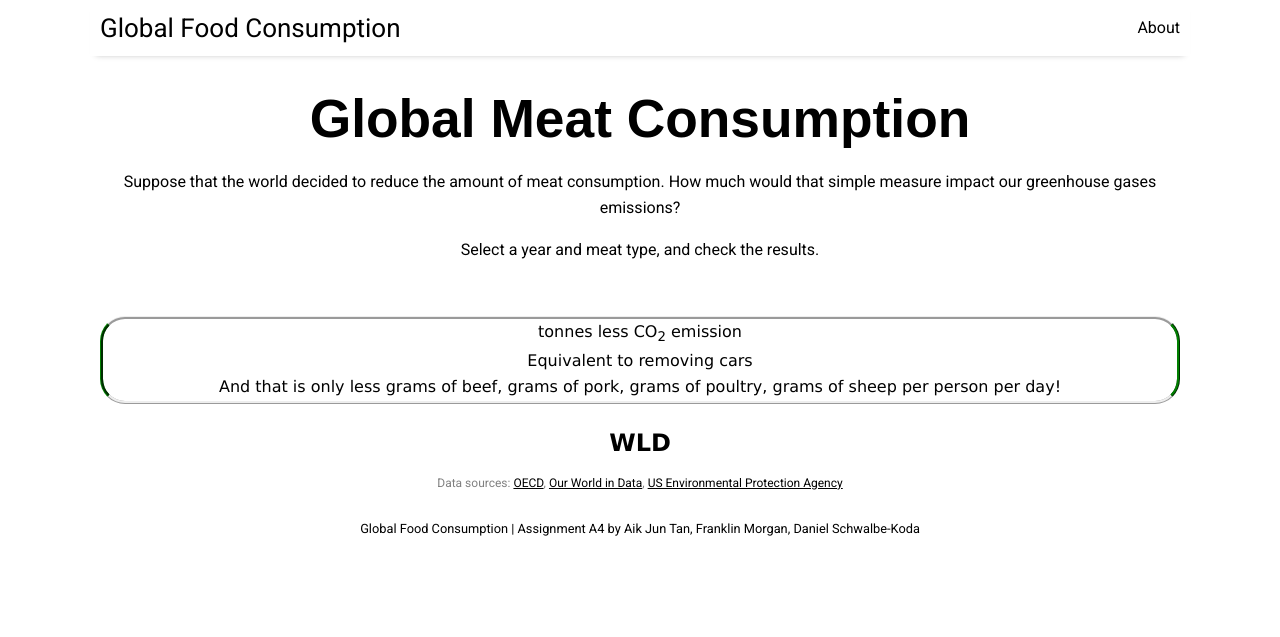
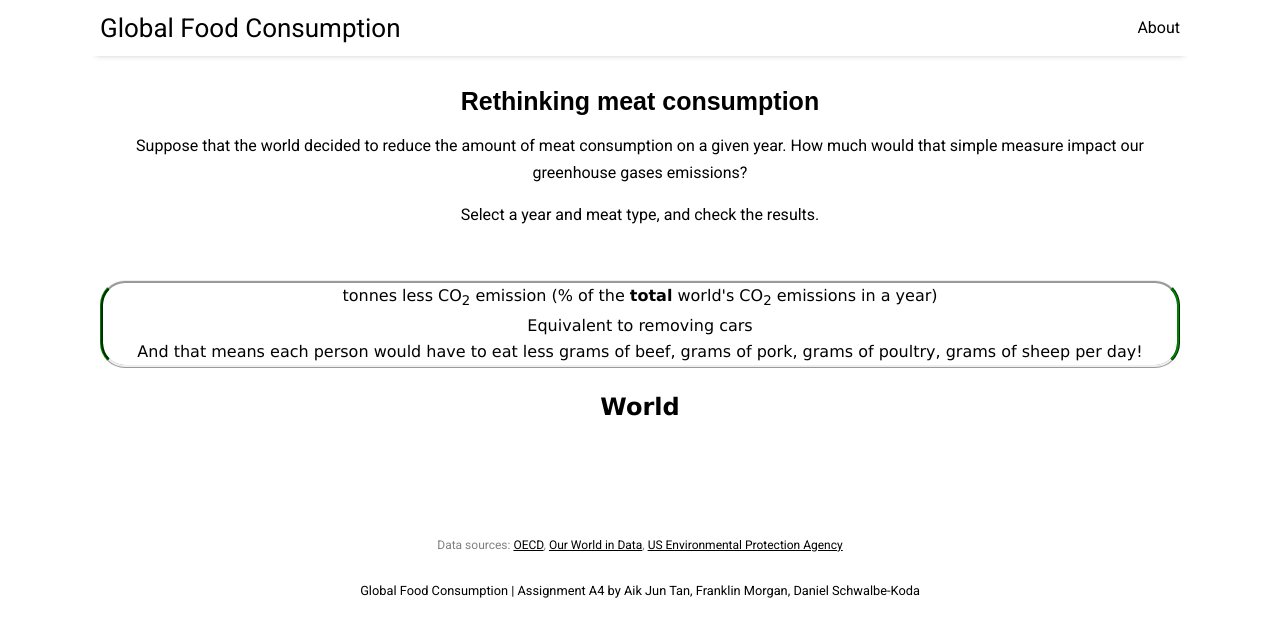
Before and after one commit to 6859-sp21/a4-global-food-consumption, a Jekyll site: the page built from index.html, in a window 1280 px wide. Shown: the top 637 px of the page. Built offline with Jekyll 4.4.1, drawn with Linux system fonts in a browser that asks for light colours; nearby versions of some CDN libraries; a script that is not in the unit is left out; the list of posts is cut into pages by our own code.

Commit message:
home and reorganization

```diff
--- a/_layouts/home.html
+++ b/_layouts/home.html
@@ -13,8 +13,8 @@ title: Home
 
 <link rel="stylesheet" href="/assets/css/style.css" />
 <head>
-<h1 id = "page_title" > Global Meat Consumption</h1>
-<p class = "intro"> Suppose that the world decided to reduce the amount of meat consumption. How much would that simple measure impact our greenhouse gases emissions? </p>
+<h1 id = "page_title" > Rethinking meat consumption</h1>
+<p class = "intro"> Suppose that the world decided to reduce the amount of meat consumption on a given year. How much would that simple measure impact our greenhouse gases emissions? </p>
 <p class = "intro"> Select a year and meat type, and check the results.</p>
 </head>
 
@@ -23,31 +23,28 @@ title: Home
 
 <!-- <h2 id = "result_title" class = "result">Result</h2> -->
 <p class = "result" >
-<a id="savings" style="color: red"></a> tonnes less CO<sub>2</sub> emission<br>
+<a id="savings" style="color: red"></a> tonnes less CO<sub>2</sub> emission (<a id="savingsPercent" style="color: red"></a>% of the <b>total</b> world's CO<sub>2</sub> emissions in a year)<br>
 Equivalent to removing <a id="cars" style="color: red"></a> cars <br>
-And that is only less <a id="beef_savings" style="color:#06a64f"></a> grams of beef,
+And that means each person would have to eat less <a id="beef_savings" style="color:#06a64f"></a> grams of beef,
   <a id="pig_savings" style="color:#06a64f"></a> grams of pork,
   <a id="poultry_savings" style="color:#06a64f"></a> grams of poultry,
-  <a id="sheep_savings" style="color:#06a64f"></a> grams of sheep per person per day! <br></p>
+  <a id="sheep_savings" style="color:#06a64f"></a> grams of sheep per day! <br></p>
 
 
 
 
-<h3 id = "country_title"> WLD </h3>
+<h3 id = "country_title"> World </h3>
 <div id="country_selector" class = "center"></div>
 
 <div id="myCanvas1" style="float: left; width: 50%;" > </div>
 <div id="myCanvas2" style="float: right; width: 50%;"> </div>
 
 
-
-<p></p>
-<p class="center" style="color:#808080;font-size:12px;"> Data sources: <a href="https://data.oecd.org/agroutput/meat-consumption.htm">OECD</a>, <a href="https://ourworldindata.org/food-choice-vs-eating-local">Our World in Data</a>, <a href="https://www.epa.gov/greenvehicles/greenhouse-gas-emissions-typical-passenger-vehicle">US Environmental Protection Agency</a></p>
+<p>
+<p class="references"> Data sources: <a href="https://data.oecd.org/agroutput/meat-consumption.htm">OECD</a>, <a href="https://ourworldindata.org/food-choice-vs-eating-local">Our World in Data</a>, <a href="https://www.epa.gov/greenvehicles/greenhouse-gas-emissions-typical-passenger-vehicle">US Environmental Protection Agency</a></p>
 
 <script>
-    //d3.csv("https://raw.githubusercontent.com/6859-sp21/a4-global-food-consumption/main/_data/emissions.csv").then((csv) => {
-    d3.csv("/_data/emissions.csv").then((csv) => {
-
+    d3.csv("https://raw.githubusercontent.com/6859-sp21/a4-global-food-consumption/main/_data/emissions.csv").then((csv) => {
 
     let beef = 0;
     let sheep = 0;
@@ -210,19 +206,25 @@ And that is only less <a id="beef_savings" style="color:#06a64f"></a> grams of b
       .selectAll("option")
       .data(options)
       .join("option")
-      .text(d => d.country)
+      .text(d => d.country_name)
       .attr("value", d => d.country)
       .property("selected", function(d){ return d.country === 'WLD'; })
+
     d3.select('select').on("change", function(d) {
         country = d3.select(this).property("value");
+        countryName = csv
+            .filter(d => parseInt(d.year) === 1990)
+            .filter(d => d.country === country)
+            .map(d => d.country_name)[0]
+
         document.getElementById("myCanvas1").innerHTML = '';
         document.getElementById("myCanvas1").appendChild(chart_actual());
 
         document.getElementById("myCanvas2").innerHTML = '';
         document.getElementById("myCanvas2").appendChild(chart_emissions());
-        d3.select("#country_title")
-        .text(country)
-        });
+
+        d3.select("#country_title").text(countryName)
+    });
 
 
 
@@ -291,7 +292,7 @@ And that is only less <a id="beef_savings" style="color:#06a64f"></a> grams of b
         .append('text')
           .attr('text-anchor', 'end')
           .attr('fill', 'black')
-          .attr('font-size', '14px')
+          .attr('font-size', '12px')
           .attr('font-weight', 'bold')
           .attr('x', width - margin.right)
           .attr('y', 30)
@@ -306,8 +307,8 @@ And that is only less <a id="beef_savings" style="color:#06a64f"></a> grams of b
             .attr("y", -10)
             .attr("text-anchor", "start")
             .attr("font-weight", "bold")
-            .attr('font-size', '14px')
-            .text('Total meat consumption (kg)'))
+            .attr('font-size', '12px')
+            .text('Total meat consumption (kg/person/year)'))
 
       const svg = d3.create("svg")
           .attr("viewBox", [0, 0, width, height]);
@@ -371,12 +372,17 @@ And that is only less <a id="beef_savings" style="color:#06a64f"></a> grams of b
           }
       });
 
-        const savings = carbonData.filter(d => d.year >= yr)
-            .reduce((acc, d) => acc + d.beef * beef + d.poultry * poultry + d.sheep * sheep + d.pig * pig, 0) / 100;
+        // carbonData in 1000 tons CO2 emissions
+        // beef, poultry, sheep, pig a number between 0-100 (percentage)
+        const savings = carbonData
+            .filter(d => d.year >= yr)
+            .reduce((acc, d) => acc + d.beef * beef + d.poultry * poultry + d.sheep * sheep + d.pig * pig, 0) / 100 * 1000;
+        // carbonData is in 1000 tons CO2 equivalents
         const savingsPerYear = savings / (2019 - yr);
         // one car = 4.6 tons of CO2 per year
         const cars = savingsPerYear / 4.6;
         txtSavings = d3.select('#savings').text(new Intl.NumberFormat('en-US', {maximumFractionDigits: 0}).format(savings));
+        txtSavings = d3.select('#savingsPercent').text(new Intl.NumberFormat('en-US', {maximumFractionDigits: 0}).format(100 * savings / 51e9));
         carsSavings = d3.select('#cars').text(new Intl.NumberFormat('en-US', {maximumFractionDigits: 0}).format(cars));
 
 
@@ -411,7 +417,7 @@ And that is only less <a id="beef_savings" style="color:#06a64f"></a> grams of b
         .append('text')
             .attr('text-anchor', 'end')
             .attr('fill', 'black')
-            .attr('font-size', '14px')
+            .attr('font-size', '12px')
             .attr('font-weight', 'bold')
             .attr('x', width - margin.right)
             .attr('y', 30)
@@ -423,10 +429,11 @@ And that is only less <a id="beef_savings" style="color:#06a64f"></a> grams of b
         .call(g => g.select(".domain").remove())
         .call(g => g.select(".tick:last-of-type text").clone()
             .attr("x", 3)
+            .attr("y", -10)
             .attr("text-anchor", "start")
             .attr("font-weight", "bold")
-            .attr('font-size', '14px')
-            .text('CO2 Emissions (1000 tons)'))
+            .attr('font-size', '12px')
+            .text('Emissions (1000 tons CO2 equivalents)'))
 
         const svg = d3.create("svg")
             .attr("viewBox", [0, 0, width, height]);
@@ -454,8 +461,6 @@ And that is only less <a id="beef_savings" style="color:#06a64f"></a> grams of b
         return svg.node()
 
     }
-
-
 
 
     function colorLegend(container) {
--- a/assets/css/style.css
+++ b/assets/css/style.css
@@ -5,7 +5,7 @@
 
 h1 {
     text-align: center;
-    font-size:40pt;
+    font-size: 25px;
     font-family: sans-serif;
     color: black;
     }
@@ -46,3 +46,10 @@ h1 {
     font-size: 24px;
     //text-decoration: underline;
 }
+
+.references {
+    color: #808080;
+    font-size: 12px;
+    margin-top: 3cm;
+    text-align: center;
+}
```
Also changed, not shown: other parts of _layouts/home.html (+4 -6 lines).
